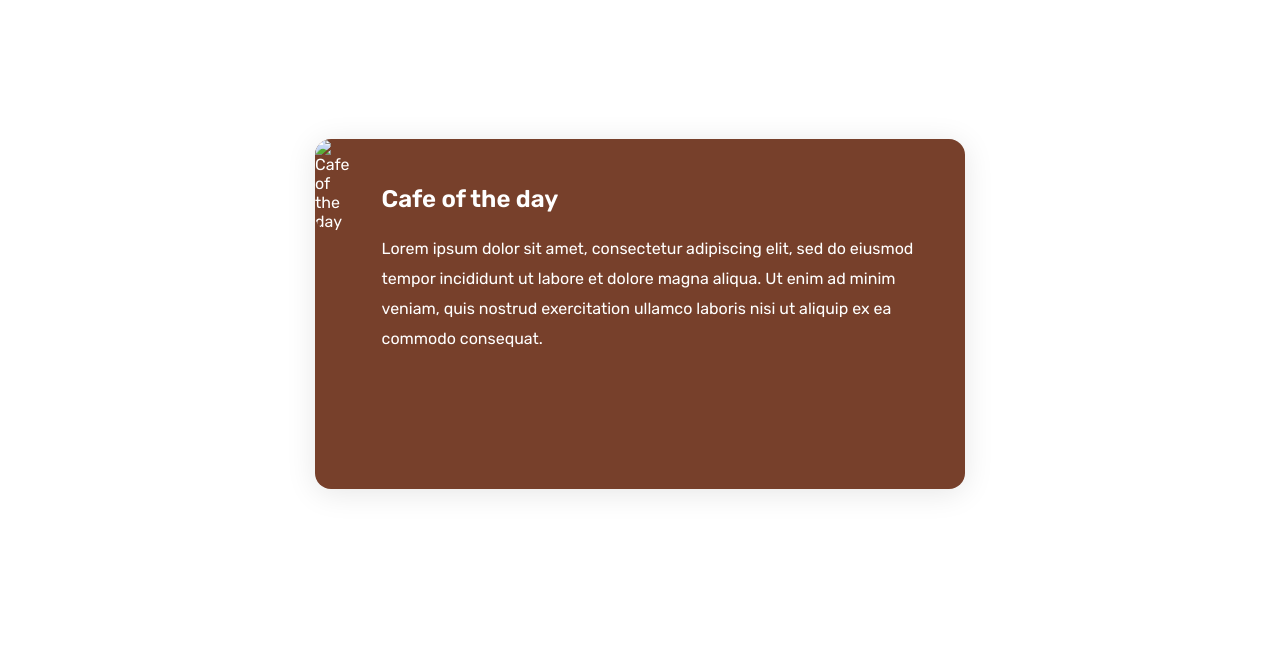
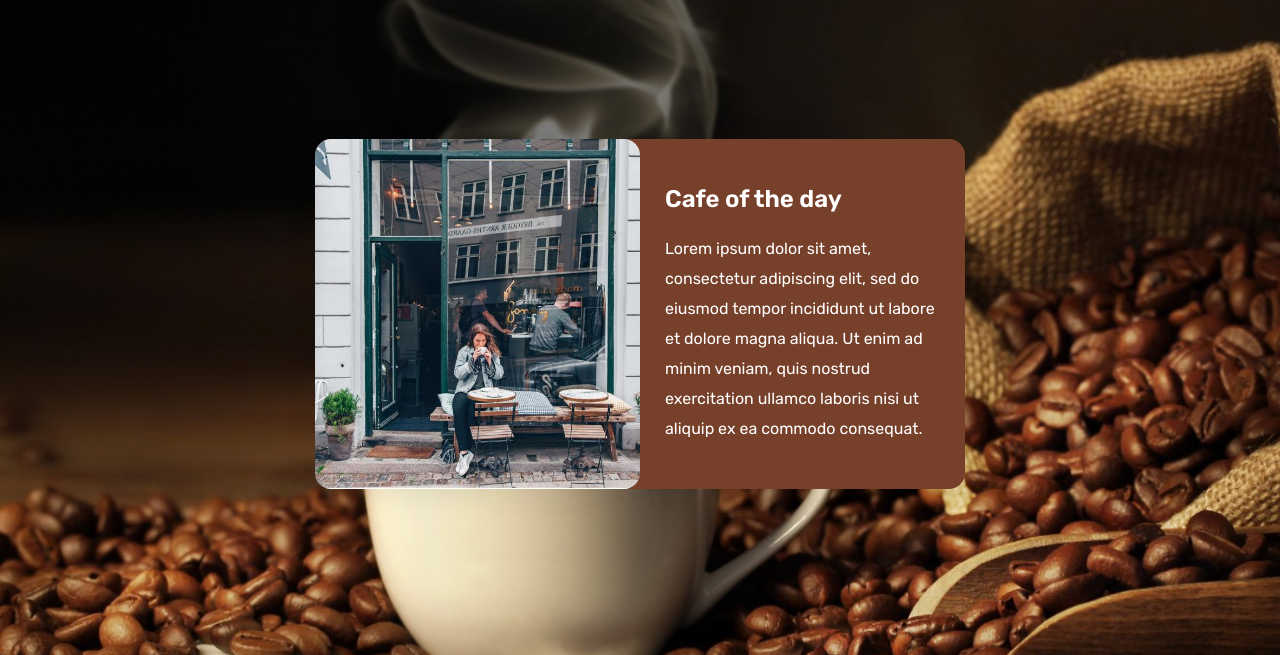
Before and after one commit to Planteig1/Portefolje-6, a website: page index.html in a window 1280 px wide. Shown: the part 145-800 px from the top of the page. Drawn offline with Linux system fonts and the light colour scheme; a web font is replaced by a local one.

Commit message:
KEBAB-CASE

```diff
--- a/index.html
+++ b/index.html
@@ -26,11 +26,11 @@
     </header>
 
     <main>
-        <section class="dayCafe">
+        <section class="day-cafe">
             <div>
-                <img class="dayCafeImg" src="CafeOfTheDay.jpeg" alt="Cafe of the day">
+                <img class="day-cafe-img" src="Images/CafeOfTheDay.jpeg" alt="Cafe of the day">
             </div>
-            <div class="dayCafeInfo">
+            <div class="day-cafe-info">
                 <h2> Cafe of the day</h2>
                 <p>
                     Lorem ipsum dolor sit amet, consectetur adipiscing elit, sed do eiusmod tempor incididunt ut labore et dolore magna aliqua.
--- a/main.css
+++ b/main.css
@@ -61,7 +61,7 @@ a {
 
 /* Body */
 body {
-    background: url("coffee-wallpaper.jpeg");
+    background: url("/Images/coffee-wallpaper.jpeg");
     background-size: cover;
     background-repeat: no-repeat;
 }
@@ -74,7 +74,7 @@ main {
     align-items: center;
 }
 
-.dayCafe {
+.day-cafe {
     /* From https://css.glass */
     background: rgb(119, 64, 43);
     border-radius: 16px;
@@ -89,13 +89,13 @@ main {
 
 }
 
-.dayCafeImg {
+.day-cafe-img {
     width: 325px;
     height: 350px;
     border-radius: 16px;
 }
 
-.dayCafeInfo {
+.day-cafe-info {
     padding: 25px;
     line-height: 30px;
 
```
